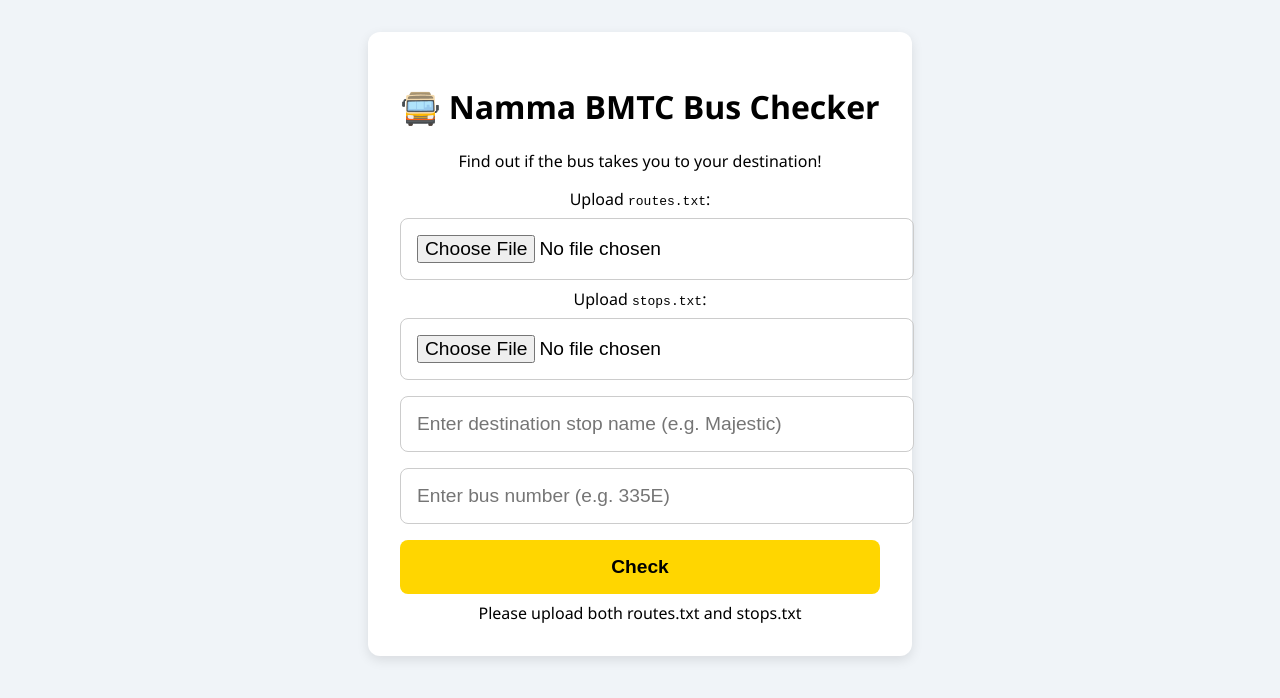
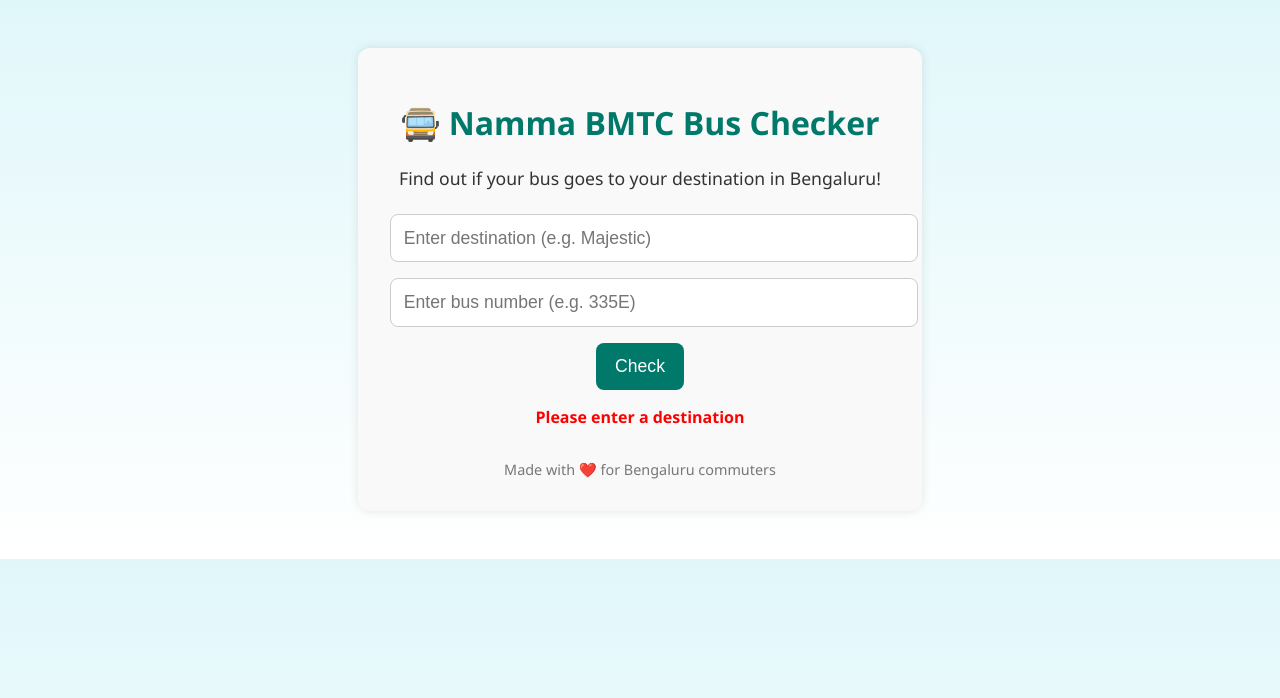
Before and after one commit to rohitvhanji/bmtc-bus-check, a plain HTML site: page index.html in a window 1280 px wide. Both pictures are taken after a click on the button "Check". Drawn offline with Linux system fonts and the light colour scheme.

Commit message:
Update index.html

```diff
--- a/index.html
+++ b/index.html
@@ -4,77 +4,127 @@
   <meta charset="UTF-8" />
   <meta name="viewport" content="width=device-width, initial-scale=1.0"/>
   <title>BMTC Bus Checker</title>
-  <link rel="stylesheet" href="style.css" />
+  <style>
+    body {
+      font-family: 'Segoe UI', sans-serif;
+      background: linear-gradient(to bottom, #e0f7fa, #fff);
+      color: #333;
+      margin: 0;
+      padding: 0;
+      text-align: center;
+    }
+    .container {
+      max-width: 500px;
+      margin: 3rem auto;
+      padding: 2rem;
+      background-color: #f9f9f9;
+      border-radius: 12px;
+      box-shadow: 0 0 10px rgba(0,0,0,0.1);
+    }
+    h1 {
+      color: #00796b;
+    }
+    .subtitle {
+      font-size: 1.1rem;
+      margin-bottom: 1.5rem;
+    }
+    input[type="text"] {
+      width: 100%;
+      font-size: 1.1rem;
+      padding: 0.8rem;
+      margin-bottom: 1rem;
+      border: 1px solid #ccc;
+      border-radius: 8px;
+    }
+    button {
+      padding: 0.8rem 1.2rem;
+      background-color: #00796b;
+      color: white;
+      border: none;
+      border-radius: 8px;
+      font-size: 1.1rem;
+      cursor: pointer;
+    }
+    button:hover {
+      background-color: #004d40;
+    }
+    .success {
+      color: green;
+      font-weight: bold;
+      margin-top: 1rem;
+    }
+    .error {
+      color: red;
+      font-weight: bold;
+      margin-top: 1rem;
+    }
+    .footer {
+      margin-top: 2rem;
+      font-size: 0.9rem;
+      color: #777;
+    }
+  </style>
 </head>
 <body>
   <div class="container">
     <h1>🚍 Namma BMTC Bus Checker</h1>
-    <p class="subtitle">Find out if the bus takes you to your destination!</p>
+    <p class="subtitle">Find out if your bus goes to your destination in Bengaluru!</p>
 
-    <div class="file-inputs">
-      <label>Upload <code>routes.txt</code>:
-        <input type="file" id="routesFile" accept=".txt" />
-      </label>
-      <label>Upload <code>stops.txt</code>:
-        <input type="file" id="stopsFile" accept=".txt" />
-      </label>
-    </div>
-
-    <div class="form-group">
-      <input type="text" id="destinationInput" placeholder="Enter destination stop name (e.g. Majestic)" />
-      <input type="text" id="busNumberInput" placeholder="Enter bus number (e.g. 335E)" />
-      <button onclick="checkBus()">Check</button>
-    </div>
+    <input type="text" id="destinationInput" placeholder="Enter destination (e.g. Majestic)" />
+    <input type="text" id="busNumberInput" placeholder="Enter bus number (e.g. 335E)" />
+    <button onclick="checkBus()">Check</button>
 
     <div id="result"></div>
+
+    <div class="footer">Made with ❤️ for Bengaluru commuters</div>
   </div>
 
   <script>
-    let routesData = [];
-    let stopsData = [];
+    const routes = [
+      { short_name: "335E", long_name: "Majestic - ITPL" },
+      { short_name: "500D", long_name: "Banashankari - Hebbal" },
+      { short_name: "KBS-2", long_name: "Kempegowda Bus Station - Electronic City" },
+      { short_name: "365", long_name: "Majestic - Bannerghatta" },
+      { short_name: "201", long_name: "Banashankari - Yeshwantpur" },
+      { short_name: "V-335E", long_name: "Vajra ITPL - Majestic" }
+    ];
 
-    document.getElementById('routesFile').addEventListener('change', function (e) {
-      const reader = new FileReader();
-      reader.onload = function () {
-        const lines = reader.result.split('\n').slice(1);
-        routesData = lines.map(line => {
-          const parts = line.split(',');
-          return { route_id: parts[0], short_name: parts[2], long_name: parts[3] };
-        });
-      };
-      reader.readAsText(e.target.files[0]);
-    });
-
-    document.getElementById('stopsFile').addEventListener('change', function (e) {
-      const reader = new FileReader();
-      reader.onload = function () {
-        const lines = reader.result.split('\n').slice(1);
-        stopsData = lines.map(line => {
-          const parts = line.split(',');
-          return { stop_id: parts[0], stop_name: parts[2]?.toLowerCase().trim() };
-        });
-      };
-      reader.readAsText(e.target.files[0]);
-    });
+    let destinationLocked = false;
+    let destination = "";
 
     function checkBus() {
-      const busNum = document.getElementById('busNumberInput').value.trim().toUpperCase();
-      const dest = document.getElementById('destinationInput').value.trim().toLowerCase();
+      const destInput = document.getElementById('destinationInput');
+      const busInput = document.getElementById('busNumberInput');
       const resultBox = document.getElementById('result');
 
-      if (!routesData.length || !stopsData.length) {
-        resultBox.innerHTML = "<span class='error'>Please upload both routes.txt and stops.txt</span>";
+      if (!destinationLocked) {
+        destination = destInput.value.trim().toLowerCase();
+        if (!destination) {
+          resultBox.innerHTML = "<div class='error'>Please enter a destination</div>";
+          return;
+        }
+        destInput.disabled = true;
+        destinationLocked = true;
+      }
+
+      const busNum = busInput.value.trim().toUpperCase();
+      if (!busNum) {
+        resultBox.innerHTML = "<div class='error'>Enter a bus number to check</div>";
         return;
       }
 
-      const routeFound = routesData.find(r => r.short_name.toUpperCase() === busNum);
-      const stopFound = stopsData.find(s => s.stop_name.includes(dest));
+      const match = routes.find(r =>
+        r.short_name.toUpperCase() === busNum &&
+        r.long_name.toLowerCase().includes(destination)
+      );
 
-      if (routeFound && stopFound) {
-        resultBox.innerHTML = `<span class='success'>✅ Yes! Bus <strong>${busNum}</strong> can take you to <strong>${dest}</strong>.</span>`;
+      if (match) {
+        resultBox.innerHTML = `<div class="success">✅ Yes! Bus <strong>${busNum}</strong> goes to <strong>${destination}</strong>.</div>`;
       } else {
-        resultBox.innerHTML = `<span class='error'>❌ No matching bus or destination found. Try again!</span>`;
+        resultBox.innerHTML = `<div class="error">❌ No, Bus <strong>${busNum}</strong> doesn't go to <strong>${destination}</strong>.</div>`;
       }
+
+      busInput.value = ""; // reset for next try
     }
   </script>
 </body>
```
